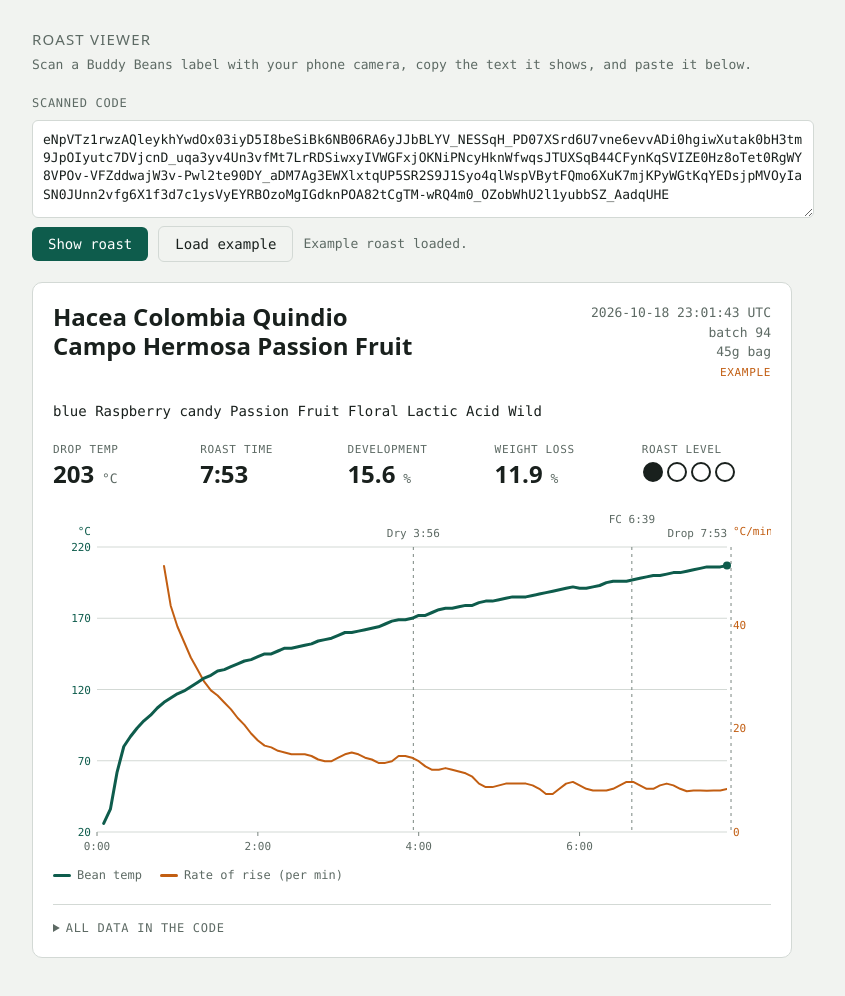
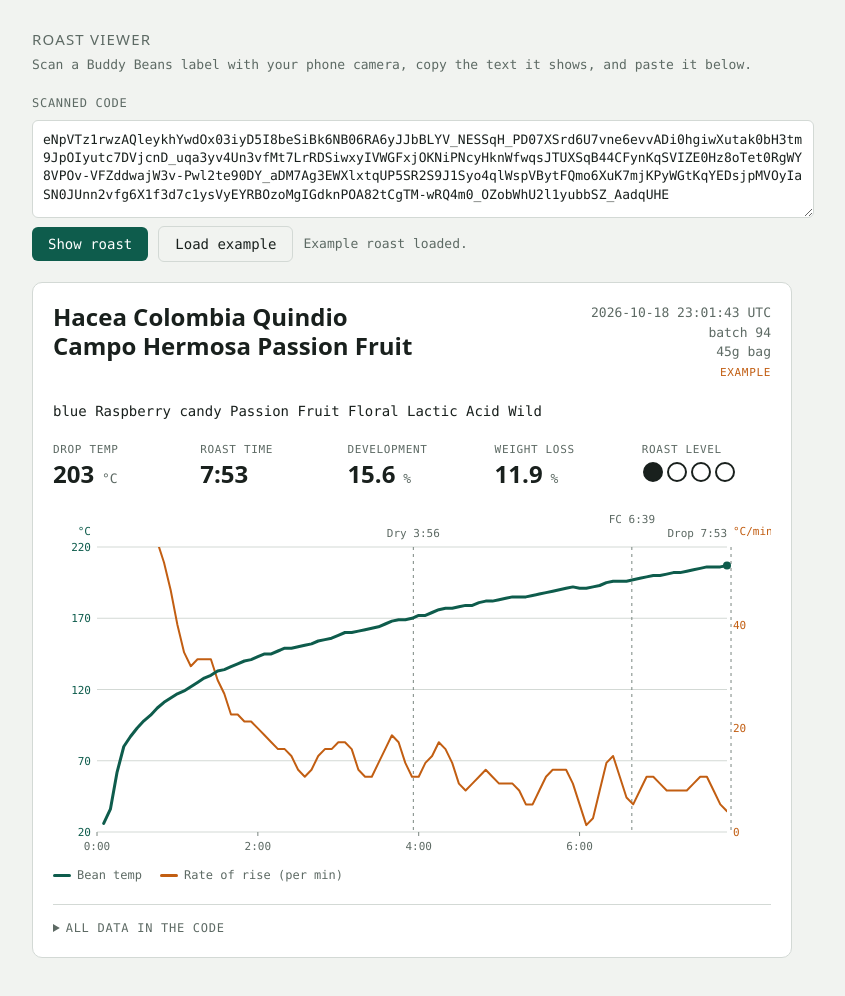
Before and after one commit to williambannas/qr_roast_viewer, a plain HTML site: page docs/index.html in a window 1280 px wide. Shown: the whole page, without its empty margins (228-1073 px from the left). Drawn offline with Linux system fonts and the light colour scheme.

Commit message:
Viewer: 15 s trailing rate window, start RoR at the turning point
Co-Authored-By: Claude Sonnet 5.5 <noreply@anthropic.com>
Claude-Session: https://claude.ai/code/session_0176jqY3YkWhhon77cYxuGyM

```diff
--- a/docs/index.html
+++ b/docs/index.html
@@ -1,4 +1,4 @@
-<!doctype html><html lang="en"><head><meta charset="utf-8"><meta name="viewport" content="width=device-width,initial-scale=1,viewport-fit=cover"><meta http-equiv="Content-Security-Policy" content="default-src 'none'; script-src 'sha256-BGV+rhKLIGgGEFmDnmtUfahXU6Yzg6JVlCymSa4Xq6I='; style-src 'unsafe-inline'; img-src data:; base-uri 'none'; form-action 'none'"><meta name="referrer" content="no-referrer"></head><body><title>Roast Viewer</title>
+<!doctype html><html lang="en"><head><meta charset="utf-8"><meta name="viewport" content="width=device-width,initial-scale=1,viewport-fit=cover"><meta http-equiv="Content-Security-Policy" content="default-src 'none'; script-src 'sha256-YNL763GLL71l9ecvrStVFSE7ch4XVEC0ErnidQB9oIU='; style-src 'unsafe-inline'; img-src data:; base-uri 'none'; form-action 'none'"><meta name="referrer" content="no-referrer"></head><body><title>Roast Viewer</title>
 <meta name="claude:viewport-fit-sides" content="cover">
 <style>
 /* Layout: one column. Paste box on top, then the roast card: name and date, key stats, curve chart, detail list. */
@@ -147,13 +147,16 @@ async function decode(text) {
   return { meta, bt: meta.v >= 2 ? q : q.map((v) => v / 2) };   // v1 codes stored half-degrees
 }
 
-function rorSeries(bt, step) {
-  const k = Math.max(1, Math.round(30 / step)), n = bt.length;
+const ROR_SPAN = 15;   // seconds the rate is measured over (like Artisan's Delta Span), then a light 3-point smooth
+function rorSeries(bt, step, tp) {
+  const k = Math.max(1, Math.round(ROR_SPAN / step)), n = bt.length;
   const raw = bt.map((_, i) => {
-    const a = Math.max(0, i - k), b = Math.min(n - 1, i + k);
-    return (bt[b] - bt[a]) / ((b - a) * step) * 60;
+    if (i <= tp) return 0;
+    const a = Math.max(tp, i - k);                    // trailing window, never reaching back before the turning point
+    return (bt[i] - bt[a]) / ((i - a) * step) * 60;
   });
-  return raw.map((_, i) => { const a = Math.max(0, i - 1), b = Math.min(n - 1, i + 1); let s = 0; for (let j = a; j <= b; j++) s += raw[j]; return s / (b - a + 1); });
+  raw[tp] = raw[Math.min(n - 1, tp + 1)];
+  return raw.map((_, i) => { const a = Math.max(tp, i - 1), b = Math.min(n - 1, i + 1); let s = 0; for (let j = a; j <= b; j++) s += raw[j]; return s / (b - a + 1); });
 }
 
 function levelDots(lv) {
@@ -175,18 +178,20 @@ function niceStep(range, target) {
 
 function drawChart(meta, bt) {
   const step = meta.s, n = bt.length;
-  const ror = rorSeries(bt, step);
   // start the lines at the turning point (lowest bean temp in the first two minutes)
   let tp = 0;
   for (let i = 1; i < Math.min(n, Math.ceil(120 / step) + 1); i++) if (bt[i] < bt[tp]) tp = i;
+  const ror = rorSeries(bt, step, tp);
   const idx = []; for (let i = tp; i < n; i++) idx.push(i);
   const W = Math.max(300, Math.round($("chart").parentElement.clientWidth)), H = Math.max(260, Math.round(W * 0.5)), L = 44, R = 44, T = 40, B = 34;
   $("chart").setAttribute("viewBox", `0 0 ${W} ${H}`);
   const tMax = (n - 1) * step;
   const bMin = Math.floor(Math.min(...idx.map((i) => bt[i])) / 20) * 20, bMax = Math.ceil(Math.max(...idx.map((i) => bt[i])) / 20) * 20;
-  const ridx = idx.filter((i) => (i - tp) * step >= 45);   // RoR is noisy right after the turning point
-  const rs = ridx.map((i) => ror[i]);
-  const rMin = Math.min(0, Math.floor(Math.min(...rs) / 5) * 5), rMax = Math.max(5, Math.ceil(Math.max(...rs) / 5) * 5);
+  const ridx = idx;   // the rate line starts at the turning point so the dip and recovery show
+  // axis range: the steep climb right after the turn is clipped off the top, not allowed to flatten the rest
+  const rs = idx.filter((i) => (i - tp) * step >= 45).map((i) => ror[i]);
+  const lo = Math.max(-30, Math.min(...idx.map((i) => ror[i])));
+  const rMin = Math.min(0, Math.floor(lo / 5) * 5), rMax = Math.max(5, Math.ceil(Math.max(...rs) / 5) * 5);
   const X = (t) => L + (t / tMax) * (W - L - R);
   const YB = (v) => H - B - ((v - bMin) / (bMax - bMin)) * (H - T - B);
   const YR = (v) => H - B - ((v - rMin) / (rMax - rMin)) * (H - T - B);
```
